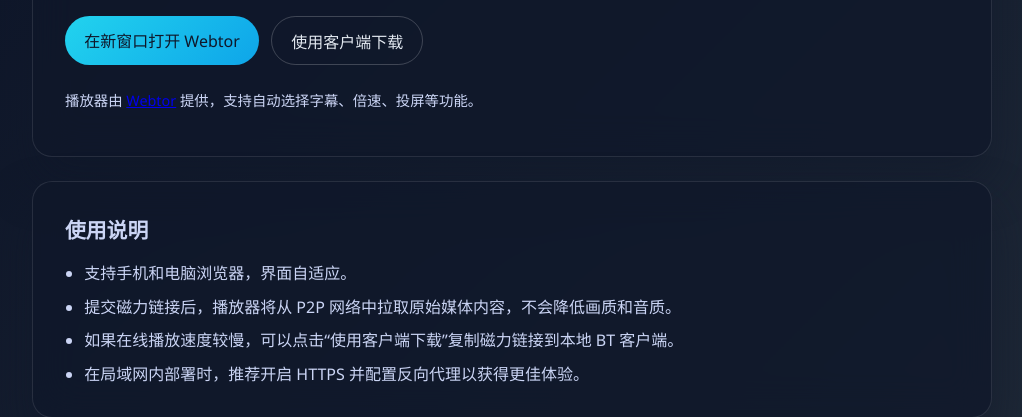
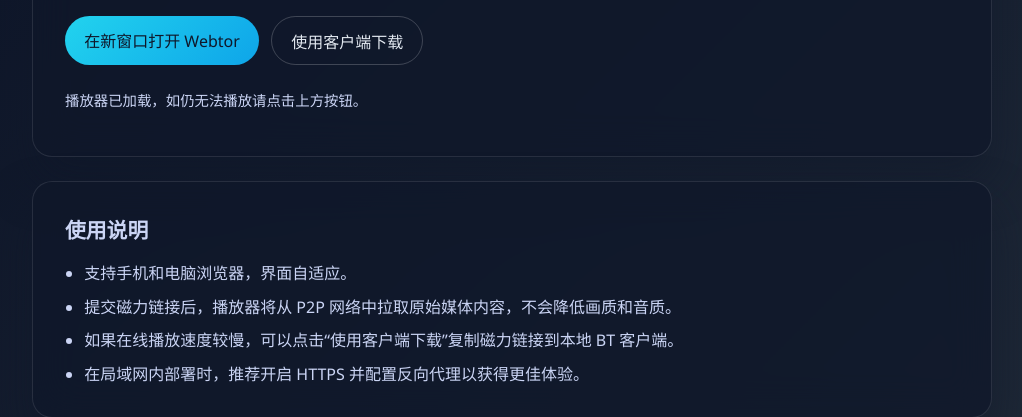
Before and after one commit to walter1297/player, a Django app: template magnetplayer/stream/templates/stream/index.html in a window 1280 px wide. Shown: the part 992-1409 px from the top of the page, without its empty margins (128-1150 px from the left). Run offline with Django 5.2, Linux system fonts and the light colour scheme; tables that the repository leaves empty hold one stand-in row (values such as "Sample post"); the template is opened without the code that fills it: values that come from a table or form of the project are taken from there, most other values are stand-ins (such as "Sample title", 1, 10 or a date in 2020); some libraries are stand-ins or nearby versions.

Commit message:
Improve Webtor player initialization

```diff
--- a/magnetplayer/stream/static/stream/style.css
+++ b/magnetplayer/stream/static/stream/style.css
@@ -107,6 +107,14 @@ body {
   font-size: 0.9rem;
 }
 
+.status-text {
+  transition: color 0.2s ease;
+}
+
+.status-text.error {
+  color: #fca5a5;
+}
+
 .player-card {
   display: flex;
   flex-direction: column;
@@ -120,6 +128,21 @@ body {
   border-radius: 16px;
   overflow: hidden;
   background: rgba(15, 23, 42, 0.8);
+}
+
+.player-placeholder {
+  position: absolute;
+  inset: 0;
+  margin: 0;
+  display: flex;
+  align-items: center;
+  justify-content: center;
+  padding: 1.5rem;
+  text-align: center;
+  color: var(--text-muted);
+  line-height: 1.5;
+  background: rgba(15, 23, 42, 0.4);
+  backdrop-filter: blur(6px);
 }
 
 .webtor-player iframe,
--- a/magnetplayer/stream/templates/stream/index.html
+++ b/magnetplayer/stream/templates/stream/index.html
@@ -33,7 +33,11 @@
       {% if magnet_link %}
       <section class="card player-card">
         <h2 class="section-title">在线播放</h2>
-        <div id="webtor-player" class="webtor-player" data-magnet="{{ magnet_link }}"></div>
+        <div id="webtor-player" class="webtor-player" data-magnet="{{ magnet_link }}">
+          <p class="player-placeholder">
+            正在加载 Webtor 播放器……如长时间无反应，可点击下方按钮在新窗口打开或使用客户端下载。
+          </p>
+        </div>
         <div class="actions">
           <a
             class="action-button primary"
@@ -44,9 +48,9 @@
           >
           <a class="action-button" href="{{ download_link }}">使用客户端下载</a>
         </div>
-        <p class="helper-text">
+        <p id="webtor-status" class="helper-text status-text">
           播放器由 <a href="https://webtor.io" target="_blank" rel="noopener">Webtor</a>
-          提供，支持自动选择字幕、倍速、投屏等功能。
+          提供，将在几秒内自动启动。
         </p>
       </section>
       {% endif %}
@@ -63,26 +67,78 @@
     </main>
 
     {% if magnet_link %}
-    <script src="https://cdn.jsdelivr.net/npm/webtor@0.2.26/dist/webtor.min.js"></script>
     <script>
-      document.addEventListener("DOMContentLoaded", function () {
-        if (!window.webtor) {
-          console.warn("Webtor SDK 未能加载。");
+      (function () {
+        const magnet = "{{ magnet_link|escapejs }}";
+        if (!magnet) {
           return;
         }
-        window.webtor.init({
-          el: document.getElementById("webtor-player"),
-          magnet: "{{ magnet_link|escapejs }}",
+
+        const statusEl = document.getElementById("webtor-status");
+        const placeholder = document.querySelector("#webtor-player .player-placeholder");
+        if (statusEl) {
+          statusEl.textContent = "正在加载播放器，请稍候……";
+        }
+
+        window.webtor = window.webtor || [];
+        window.webtor.push({
+          id: "webtor-player",
+          magnet: magnet,
           title: "磁力在线播放",
           lang: "zh",
           baseUrl: "https://webtor.io",
-          allowFullscreen: true,
           features: {
             continue: true,
             theme: "auto",
           },
         });
-      });
+
+        function ensureWebtorScript() {
+          const existing = document.querySelector("script[data-webtor-loader]");
+          if (existing) {
+            if (existing.dataset.webtorLoaded === "true") {
+              if (placeholder && placeholder.parentNode) {
+                placeholder.remove();
+              }
+              if (statusEl) {
+                statusEl.textContent = "播放器已加载，正在读取资源……";
+              }
+            }
+            return;
+          }
+
+          const script = document.createElement("script");
+          script.src = "https://cdn.jsdelivr.net/npm/webtor@0.2.26/dist/webtor.min.js";
+          script.async = true;
+          script.defer = true;
+          script.dataset.webtorLoader = "true";
+          script.onload = function () {
+            script.dataset.webtorLoaded = "true";
+            if (placeholder && placeholder.parentNode) {
+              placeholder.remove();
+            }
+            if (statusEl) {
+              statusEl.textContent = "播放器已加载，如仍无法播放请点击上方按钮。";
+            }
+          };
+          script.onerror = function () {
+            if (statusEl) {
+              statusEl.textContent = "播放器加载失败，请使用“在新窗口打开 Webtor”或“使用客户端下载”。";
+              statusEl.classList.add("error");
+            }
+            if (placeholder) {
+              placeholder.textContent = "播放器加载失败，请尝试使用下方按钮。";
+            }
+          };
+          document.body.appendChild(script);
+        }
+
+        if (document.readyState === "loading") {
+          document.addEventListener("DOMContentLoaded", ensureWebtorScript);
+        } else {
+          ensureWebtorScript();
+        }
+      })();
     </script>
     {% endif %}
   </body>
```
Also changed, not shown: magnetplayer/stream/views.py (+7 -6 lines).
